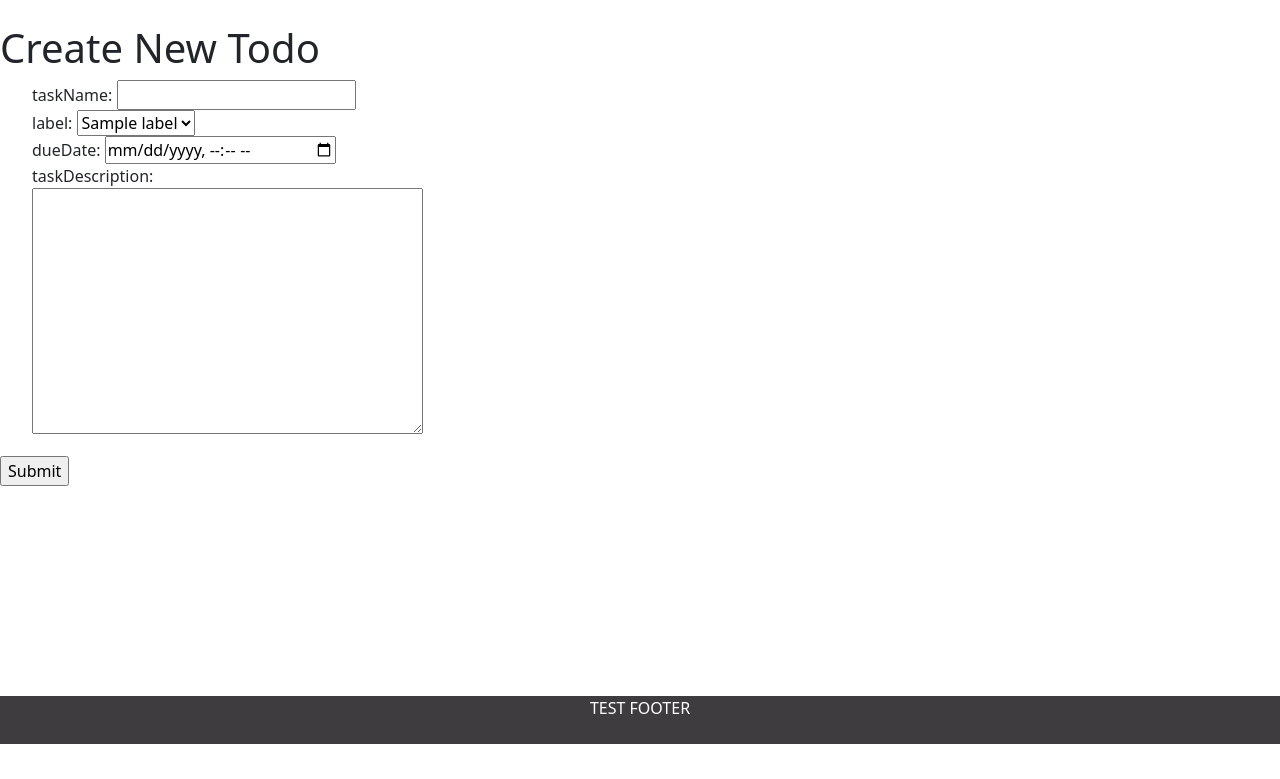
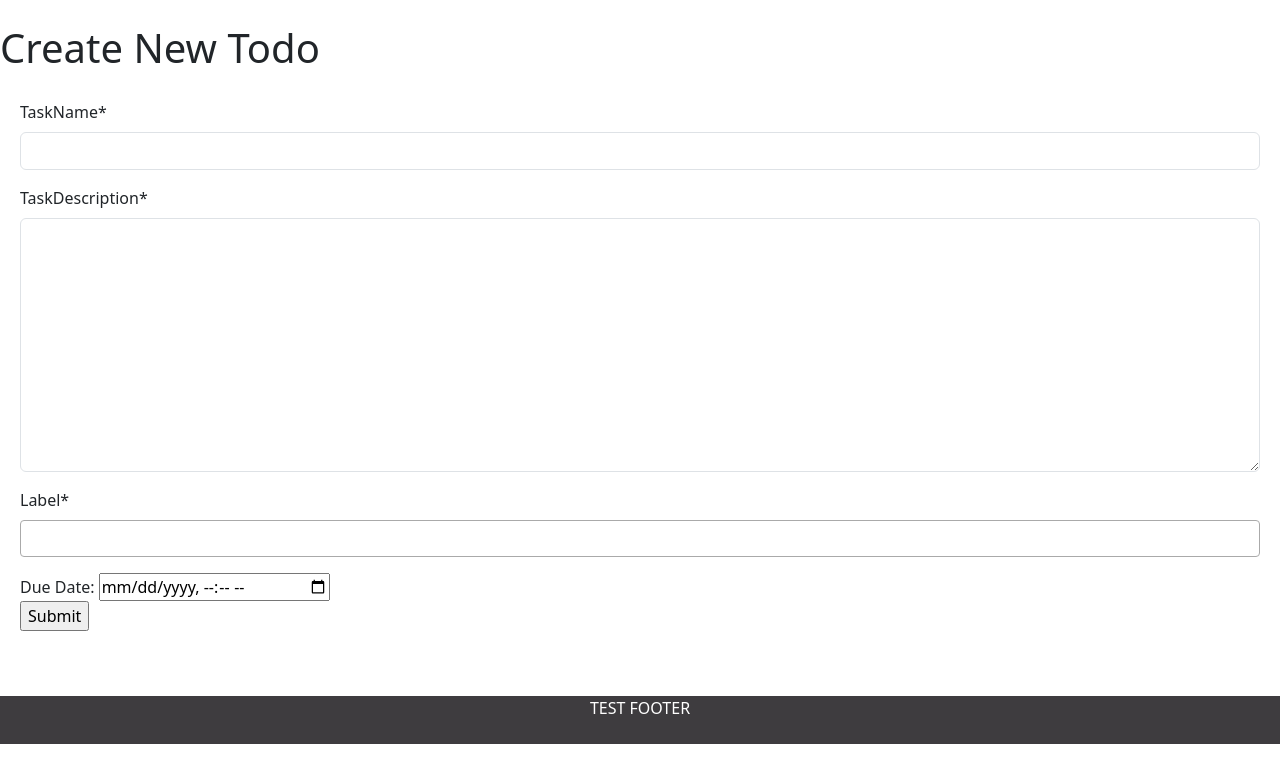
Before and after one commit to GNyoufun/TodoCalendar, a Django app: page /todoAdd in a window 1280 px wide. Shown: the part 56-835 px from the top of the page. Before the commit the page ends 800 px from the top, so only its background shows below. Run offline with Django 4.2, Linux system fonts and the light colour scheme; tables that the repository leaves empty hold one stand-in row (values such as "Sample post"); some libraries are stand-ins or nearby versions.

Commit message:
added jquery, crispy forms, and select2 to format the todo add on

```diff
--- a/TodoCalendar/TodoCalendar/urls.py
+++ b/TodoCalendar/TodoCalendar/urls.py
@@ -22,5 +22,4 @@ urlpatterns = [
     path('users/', include('django.contrib.auth.urls')),
     path('users/', include('UserLogin.urls')),
     path('admin/', admin.site.urls),
-    # path("select2/", include("django_select2.urls")),
 ]
--- a/TodoCalendar/TodoCalendarApp/forms.py
+++ b/TodoCalendar/TodoCalendarApp/forms.py
@@ -4,11 +4,5 @@ from . import models
 class Todo(forms.ModelForm):
     class Meta:
         model = models.Todo
-        fields = ["taskName", "taskDescription", "dueDate", "label"]
-        exclude = ["openDate", "owner", "completed"]
-
-    # label = forms.ModelMultipleChoiceField(
-    #     queryset=models.Labels.objects.all(),
-    #     # widget=forms.ModelMultipleChoiceField,
-    #     widget=forms.CheckboxSelectMultiple
-    # )
+        fields = ["taskName", "taskDescription", "label"]
+        exclude = ["openDate", "dueDate", "owner", "completed"]
--- a/TodoCalendar/TodoCalendarApp/models.py
+++ b/TodoCalendar/TodoCalendarApp/models.py
@@ -10,7 +10,6 @@ class User(AbstractBaseUser):
         unique=True, # a primary key
     )
     is_active = models.BooleanField(default=True)
-    # is_admin = models.BooleanField(default=False)
     is_staff = models.BooleanField(default=False)
 
     USERNAME_FIELD = "email"
@@ -43,3 +42,11 @@ class Todo(models.Model):
 
     def __str__(self):
         return self.taskName
+
+class CalendarItem(models.Model):
+    eventTitle = models.CharField(max_length=100)
+    startTime = models.DateTimeField()
+    endTime   = models.DateTimeField()
+    reminderTime = models.DateTimeField()
+    description = models.TextField(null=True, blank=True)
+    #! maybe including emails
--- a/TodoCalendar/TodoCalendarApp/templates/TodoAddOn.html
+++ b/TodoCalendar/TodoCalendarApp/templates/TodoAddOn.html
@@ -1,28 +1,33 @@
 {% extends 'base/base.html' %}
+{% load crispy_forms_tags %}
 
 
 {% block content %}
     <h1>Create New Todo</h1>
+    <div style="padding: 20px;">
         <form enctype="multipart/form-data" method="post" >
             {% csrf_token %}
-        <ul style="list-style: none; ">
-            <li> taskName: {{ form.taskName }}</li>
-            <li> label:
-                <select name="labels" id="labels">
-                    {% for label in labels %}
-                    <option value="{{ label.labels }}">{{ label.labels }}</option>
-                    {% endfor %}
-                </select>
-            </li>
-            <li> dueDate: <input type="datetime-local" name="dueDate"></input> </li>
-            <li> taskDescription: </li>
-            <li>{{ form.taskDescription }}</li>
-        </ul>
+            {{form|crispy}}
+            <div>
+                Due Date: <input type="datetime-local" name="dueDate"></input>
+            </div>
             <input type="submit" value="Submit">
         </form>
+    </div>
+
+
+
+
+    {% block scripts %}
         <script type="text/javascript">
             $(function(){
                 $("#dueDate").datetimepicker();
             });
         </script>
+
+        <script>
+            $("#id_label").select2()
+        </script>
+
     {% endblock %}
+{% endblock %}
--- a/TodoCalendar/TodoCalendarApp/templates/base/base.html
+++ b/TodoCalendar/TodoCalendarApp/templates/base/base.html
@@ -6,11 +6,21 @@
         <title>Todo Calendar</title>
         <meta charset="utf-8">
         <meta name="viewport" content="width=device-width, initial-scale=1">
+
+        <!-- boostraps -->
         <link href="https://cdn.jsdelivr.net/npm/bootstrap@5.3.2/dist/css/bootstrap.min.css" rel="stylesheet" integrity="sha384-T3c6CoIi6uLrA9TneNEoa7RxnatzjcDSCmG1MXxSR1GAsXEV/Dwwykc2MPK8M2HN" crossorigin="anonymous">
-        <!-- <link type="text/css" href="http://ajax.googleapis.com/ajax/libs/jqueryui/1.8.6/themes/redmond/jquery-ui.css" rel="Stylesheet" />
-        <script language="javascript" type="text/javascript" src="http://ajax.googleapis.com/ajax/libs/jquery/1.4.3/jquery.min.js"></script>
-        <script type="text/javascript" src="http://ajax.googleapis.com/ajax/libs/jqueryui/1.8.6/jquery-ui.min.js"></script>  -->
-        {% block extrahead %}{% endblock %}
+
+        <!-- jquery 3.7.1 -->
+        <script src="https://code.jquery.com/jquery-3.7.1.min.js" integrity="sha256-/JqT3SQfawRcv/BIHPThkBvs0OEvtFFmqPF/lYI/Cxo=" crossorigin="anonymous"></script>
+
+        <!-- select2  -->
+        <link href="https://cdn.jsdelivr.net/npm/select2@4.1.0-rc.0/dist/css/select2.min.css" rel="stylesheet" />
+        <script src="https://cdn.jsdelivr.net/npm/select2@4.1.0-rc.0/dist/js/select2.min.js"></script>
+
+
+        {% block extrahead %}     {% endblock %}
+
+
     </head>
     <body>
         <header>
@@ -30,9 +40,7 @@
                 {% endblock %}
 
             <div class="wrapper">
-                {% block content %}
-
-                {% endblock %}
+                {% block content %}     {% endblock %}
             </div>
         </main>
 
@@ -41,5 +49,8 @@
         </footer>
 
         <script src="https://cdn.jsdelivr.net/npm/bootstrap@5.3.2/dist/js/bootstrap.bundle.min.js" integrity="sha384-C6RzsynM9kWDrMNeT87bh95OGNyZPhcTNXj1NW7RuBCsyN/o0jlpcV8Qyq46cDfL" crossorigin="anonymous"></script>
+
+        {% block scripts %}     {% endblock %}
+
     </body>
 </html>
--- a/TodoCalendar/TodoCalendarApp/views.py
+++ b/TodoCalendar/TodoCalendarApp/views.py
@@ -39,5 +39,4 @@ def todoAddOn(request):
             return HttpResponseRedirect('/home/')
     else:
         form = forms.Todo()
-        labels = list(models.Labels.objects.all())
-    return render(request, "TodoAddOn.html", {'form': form, "labels": labels})
+    return render(request, "TodoAddOn.html", {'form': form})
--- a/TodoCalendar/requirements.txt
+++ b/TodoCalendar/requirements.txt
@@ -1,6 +1,5 @@
 asgiref==3.7.2
 Django==4.2.4
-django-crispy-forms==2.0
 django-polymorphic==3.1.0
 setuptools==65.5.0
 sqlparse==0.4.4
@@ -10,4 +9,5 @@ pandas==2.1.0
 # openpyxl==3.1.2
 xlsxwriter==3.1.3
 django-admin_notification==0.2
-django-select2==8.1.2
+crispy-bootstrap5==2023.10
+django-crispy-forms==2.1
```
Also changed, not shown: TodoCalendar/TodoCalendar/settings.py (+6 -1 lines). Lines whose indentation alone changed are shown as unchanged.
